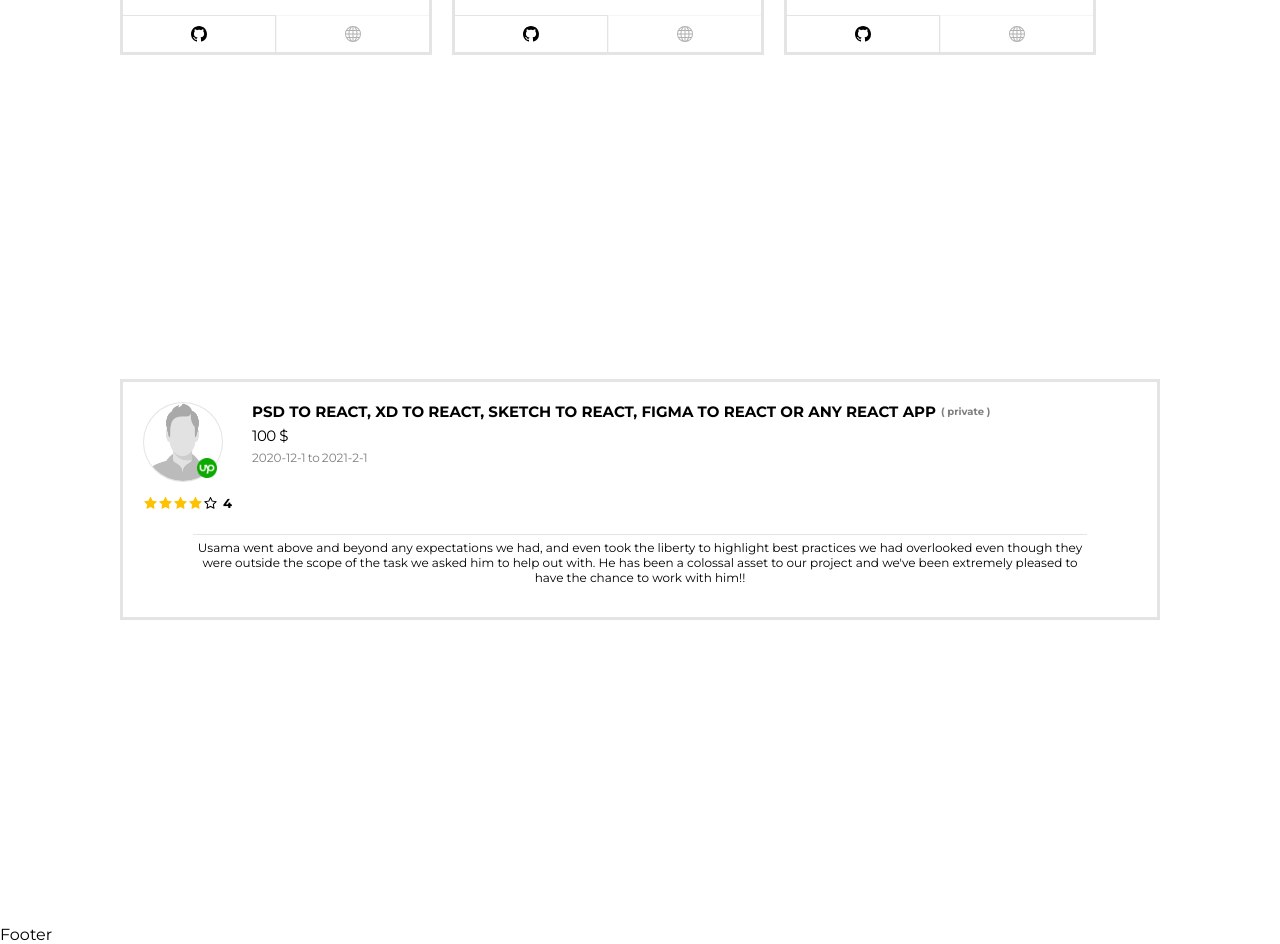
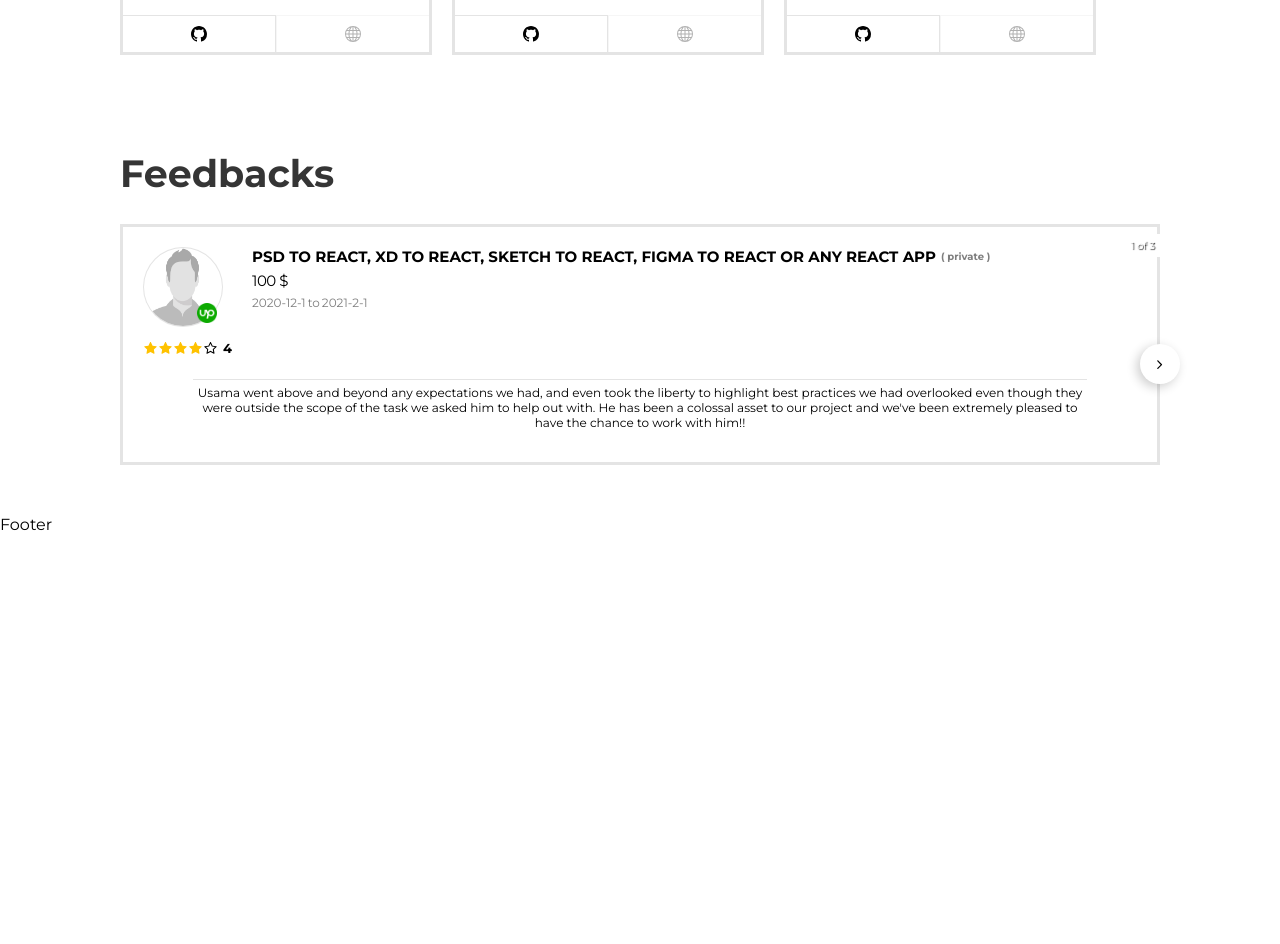
Before and after one commit to MentorUsama/next_portfolio, a Next.js app: page / in a window 1280 px wide. Shown: the part 2860-3804 px from the top of the page. After the commit the page ends 3394 px from the top, so only its background shows below. Built offline with nearby package versions, Linux system fonts and the light colour scheme.

Commit message:
client feedbacks added

```diff
--- a/components/FeedbackCard/FeedbackCard.module.scss
+++ b/components/FeedbackCard/FeedbackCard.module.scss
@@ -64,6 +64,7 @@
 
     .description{
         padding-left: 20px;
+        text-align: left;
         .description__title{
             display: flex;
             flex-wrap: wrap;
@@ -102,6 +103,7 @@
     }
 }
 
+
 .feedback_card__feedback>div{
     width: 90%;
     margin-left: auto;
@@ -120,3 +122,9 @@
     border-top: 1px solid #ffffff85;
     transition: border 1s ease 0s;
 }
+
+.arrow_container{
+    border: none;
+    outline: none;
+    background-color: red;
+}
--- a/package.json
+++ b/package.json
@@ -15,6 +15,7 @@
     "react": "18.2.0",
     "react-dom": "18.2.0",
     "react-icons": "^4.4.0",
+    "react-responsive-carousel": "^3.2.23",
     "sass": "^1.54.4"
   },
   "devDependencies": {
--- a/sections/index/ClientsFeedback/ClientFeedback.js
+++ b/sections/index/ClientsFeedback/ClientFeedback.js
@@ -1,16 +1,87 @@
 import React from "react";
 import { FeedbackCard } from "../../../components/index";
-import * as classes from './ClientFeedback.module.scss'
+import * as classes from "./ClientFeedback.module.scss";
+import { Carousel } from "react-responsive-carousel";
+import "react-responsive-carousel/lib/styles/carousel.min.css"; // requires a loader
+import { IoIosArrowBack, IoIosArrowForward } from "react-icons/io";
+
+function PrevIcon({ onClickHandler, hasPrev, label, mode }) {
+  return (
+    hasPrev && (
+      <div
+        className={`client_feedback_arrow prev ${
+          mode == "light" ? "" : "dark"
+        } ${hasPrev ? "" : "disabled"}`}
+      >
+        <button
+          disabled={hasPrev ? false : true}
+          type="button"
+          onClick={onClickHandler}
+          title={label}
+        >
+          <IoIosArrowBack />
+        </button>
+      </div>
+    )
+  );
+}
+function NextIcon({ onClickHandler, hasNext, label, mode }) {
+  return (
+    hasNext && (
+      <div
+        className={`client_feedback_arrow forw ${
+          mode == "light" ? "" : "dark"
+        } ${hasNext ? "" : "disabled"}`}
+      >
+        <button
+          disabled={hasNext ? false : true}
+          type="button"
+          onClick={onClickHandler}
+          title={label}
+        >
+          <IoIosArrowForward />
+        </button>
+      </div>
+    )
+  );
+}
 
 export default function ClientFeedback(props) {
   return (
+    <div className={`${classes.feedback} ${
+      props.mode == "light" ? classes.light : classes.dark
+    }`}>
+      <h1>Feedbacks</h1>
       <div
-      className={`${classes.feedback} ${
+        className={`${classes.feedback__container} ${
           props.mode == "light" ? classes.light : classes.dark
         }`}
       >
-      {
-        props.feedbacks.map(feedback=>(
+        <div style={{ paddingTop: "1px", width: "100%", position: "relative" }}>
+          <Carousel
+            showIndicators={false}
+            showThumbs={false}
+            renderArrowPrev={(onClickHandler, hasPrev, label) => (
+              <PrevIcon
+                onClickHandler={onClickHandler}
+                hasPrev={hasPrev}
+                label={label}
+                mode={props.mode}
+              />
+            )}
+            renderArrowNext={(onClickHandler, hasNext, label) => (
+              <NextIcon
+                onClickHandler={onClickHandler}
+                hasNext={hasNext}
+                label={label}
+                mode={props.mode}
+              />
+            )}
+            swipeable={true}
+            emulateTouch
+            // showArrows={false}
+          >
+            {props.feedbacks.map((feedback) => (
               <div key={feedback.id}>
                 <FeedbackCard
                   mode={props.mode}
@@ -25,8 +96,10 @@ export default function ClientFeedback(props) {
                   feedback={feedback.feedback}
                 />
               </div>
-        ))
-      }
+            ))}
+          </Carousel>
+        </div>
+      </div>
     </div>
   );
 }
--- a/sections/index/ClientsFeedback/ClientFeedback.module.scss
+++ b/sections/index/ClientsFeedback/ClientFeedback.module.scss
@@ -1,9 +1,6 @@
 .feedback{
-    min-height: 100vh;
-    display: flex;
     padding-left: 120px;
     padding-right: 120px;
-    align-items: center;
     background-color: #FFFFFF;
     transition: background-color 1s ease 0s;
     padding-bottom: 50px;
@@ -16,8 +13,22 @@
         padding-right: 20px;
         flex-direction: column;
     }
+    &>h1{
+        font-weight: 700;
+        font-size: 38px;
+        color: #353535;
+        transition: color 1s ease 0s;
+    }
 }
 .dark.feedback{
     background-color: rgb(12, 12, 13);
     transition: background-color 1s ease 0s;
+    &>h1{
+        color: #FFFFFF;
+        transition: color 1s ease 0s;
+    }
 }
+
+.feedback__container{
+    display: flex;
+}
--- a/services.json
+++ b/services.json
@@ -185,6 +185,34 @@
             "feedback":"Usama went above and beyond any expectations we had, and even took the liberty to highlight best practices we had overlooked even though they were outside the scope of the task we asked him to help out with. He has been a colossal asset to our project and we've been extremely pleased to have the chance to work with him!!",
             "job_description":"This job is private and description could not be provided",
             "link":""
+        },
+        {
+            "id":2,
+            "profile_pic":"place_holder_male.png",
+            "source":"upwork.png",
+            "title":"PSD to React, XD to React, Sketch to React, Figma to React or any React app",
+            "earning":"100",
+            "start_date":"2020-12-1",
+            "end_date":"2021-2-1",
+            "job_type":"private",
+            "rating":4.0,
+            "feedback":"Usama went above and beyond any expectations we had, and even took the liberty to highlight best practices we had overlooked even though they were outside the scope of the task we asked him to help out with. He has been a colossal asset to our project and we've been extremely pleased to have the chance to work with him!!",
+            "job_description":"This job is private and description could not be provided",
+            "link":""
+        },
+        {
+            "id":3,
+            "profile_pic":"place_holder_male.png",
+            "source":"upwork.png",
+            "title":"PSD to React, XD to React, Sketch to React, Figma to React or any React app",
+            "earning":"100",
+            "start_date":"2020-12-1",
+            "end_date":"2021-2-1",
+            "job_type":"private",
+            "rating":4.0,
+            "feedback":"Usama went above and beyond any expectations we had, and even took the liberty to highlight best practices we had overlooked even though they were outside the scope of the task we asked him to help out with. He has been a colossal asset to our project and we've been extremely pleased to have the chance to work with him!!",
+            "job_description":"This job is private and description could not be provided",
+            "link":""
         }
     ]
 }
--- a/styles/globals.scss
+++ b/styles/globals.scss
@@ -64,3 +64,77 @@ body{
         color: #FFFFFF;
     }
 }
+
+
+
+
+
+
+.carousel-root .carousel.carousel-slider{
+    overflow:visible;
+}
+.client_feedback_arrow{
+    padding: 10px;
+    position: absolute;
+    z-index: 10;
+    background-color: transparent;
+    &>button
+    {
+        z-index: 10;
+        background-color: #FFFFFF;
+        transition: background-color 1s ease 0s;
+        border: none;
+        outline: none;
+        width: 40px;
+        height: 40px;
+        border-radius: 50%;
+        cursor: pointer;
+        box-shadow: -3px 3px 11px 0px rgba(0,0,0,0.2);
+        -webkit-box-shadow: -3px 3px 11px 0px rgba(0,0,0,0.2);
+        -moz-box-shadow: -3px 3px 11px 0px rgba(0,0,0,0.2);
+        transition: box-shadow 1s ease 0s;
+        display: flex;
+        justify-content: center;
+        align-items: center;
+        &:hover{
+            transform: scale(1.1);
+            transition: transform 0.1s ease 0s;
+            svg{
+                transform: scale(1.1);
+                transition: transform 0.1s ease 0s;
+            }
+        }
+    }
+    svg{
+        color: rgb(0, 0, 0);
+        transition: color 1s ease 0s;
+    }
+}
+.dark.client_feedback_arrow{
+    &>button{
+        background-color: rgb(12, 12, 13);
+        transition: background-color 1s ease 0s;
+        box-shadow: -3px 3px 11px 0px rgba(255, 255, 255, 0.2);
+        -webkit-box-shadow: -3px 3px 11px 0px rgba(255, 255, 255, 0.2);
+        -moz-box-shadow: -3px 3px 11px 0px rgba(255, 255, 255, 0.2);
+        transition: box-shadow 1s ease 0s;
+    }
+    svg{
+        color: #FFFFFF;
+        transition: color 1s ease 0s;
+    }
+}
+
+
+.client_feedback_arrow.prev{
+    left: 0;
+    bottom: 50%;
+    top: 50%;
+    transform: translate(-50%, -50%);
+}
+.client_feedback_arrow.forw{
+    right: -60px;
+    bottom: 50%;
+    top: 50%;
+    transform: translate(-50%, -50%);
+}
```
Also changed, not shown: 2 other files (tests, documents, lock files or other folders). Lines whose indentation alone changed are shown as unchanged.
